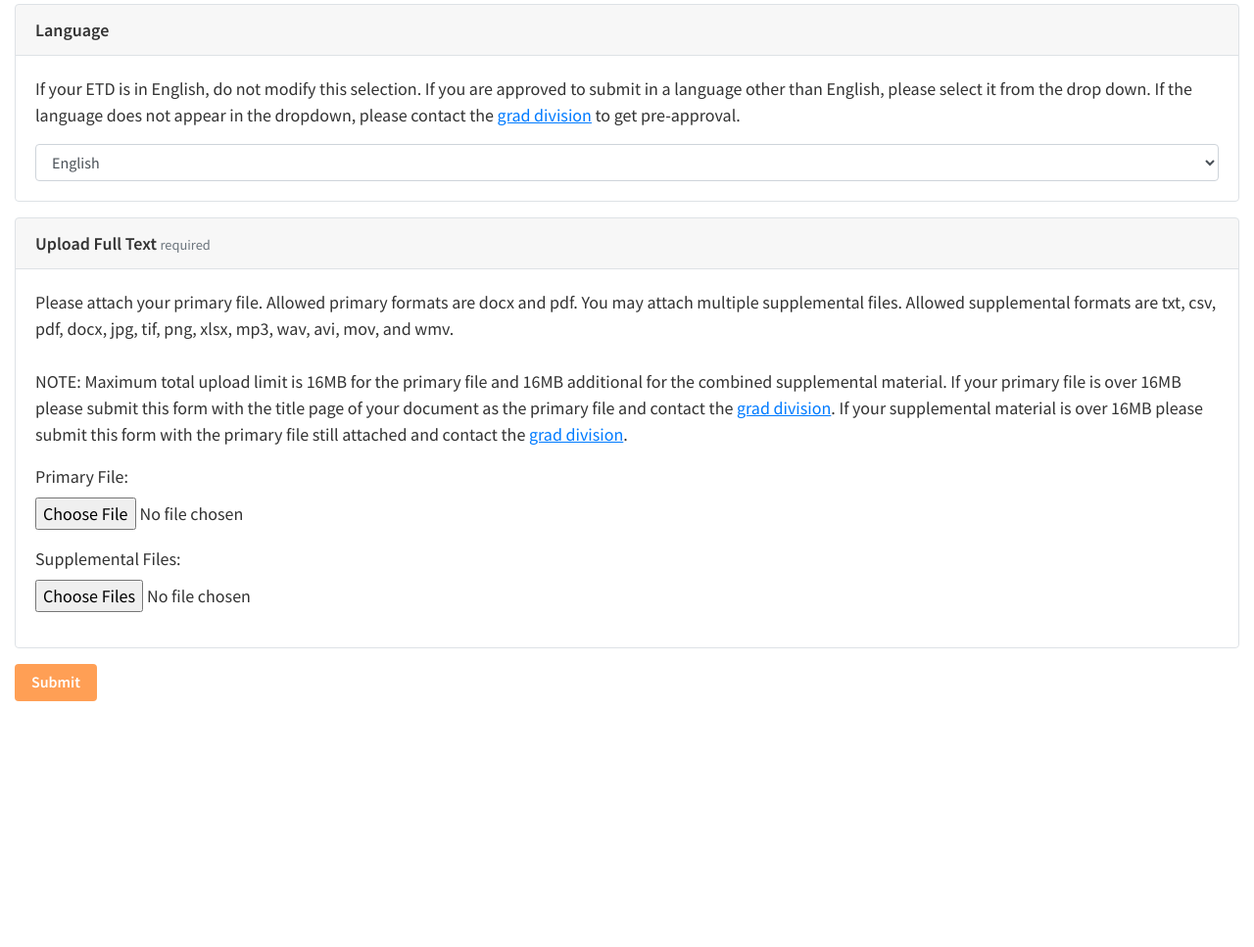
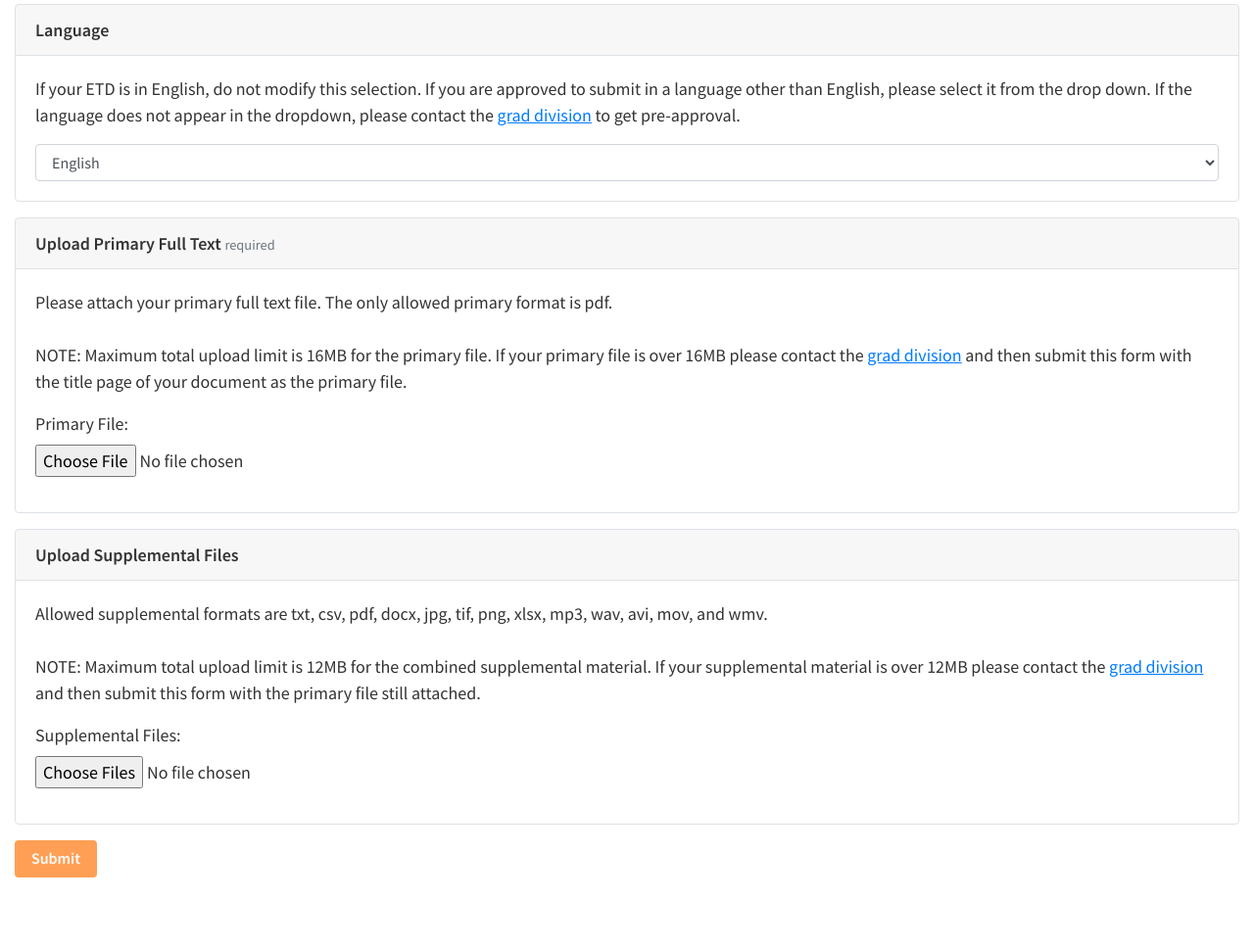
Before and after one commit to UMiamiLibraries/sword-deposit, a Flask app: template hello_app/templates/deposit_form.html in a window 1280 px wide. Shown: the part 3403-4370 px from the top of the page at 98% size. Before the commit the page ends 4119 px from the top, so only its background shows below. Run offline with Flask 2, Linux system fonts and the light colour scheme; the template is opened without the code that fills it, so the values that code supplies are empty; some libraries are stand-ins or nearby versions.

Commit message:
file size validation

```diff
--- a/hello_app/templates/deposit_form.html
+++ b/hello_app/templates/deposit_form.html
@@ -330,22 +330,32 @@
             </div>
         </div>
 
-        <!-- FILEs -->
+        <!-- PRIMARY FILEs -->
         <div class="card mb-3">
-            <div class="card-header">Upload Full Text <small class="text-muted">required</small></div>
+            <div class="card-header">Upload Primary Full Text <small class="text-muted">required</small></div>
             <div class="card-body">
                 <p class="card-text">
-                    Please attach your primary file. Allowed primary formats are docx and pdf. You may attach multiple supplemental files. Allowed supplemental formats are txt, csv, pdf, docx, jpg, tif, png, xlsx, mp3, wav, avi, mov, and wmv.<br><br>NOTE: Maximum total upload limit is 16MB for the primary file and 16MB additional for the combined supplemental material. If your primary file is over 16MB please submit this form with the title page of your document as the primary file and contact the <a href="mailto:grad.dissertation@miami.edu?cc=j.cohen4@miami.edu&Subject=ETD%20Large%20Files">grad division</a>. If your supplemental material is over 16MB please submit this form with the primary file still attached and contact the <a href="mailto:grad.dissertation@miami.edu?cc=j.cohen4@miami.edu&Subject=ETD%20Large%20Files">grad division</a>.
+                    Please attach your primary full text file. The only allowed primary format is pdf.<br><br>NOTE: Maximum total upload limit is 16MB for the primary file. If your primary file is over 16MB please contact the <a href="mailto:grad.dissertation@miami.edu?cc=j.cohen4@miami.edu&Subject=ETD%20Large%20Files">grad division</a> and then submit this form with the title page of your document as the primary file.
                 </p>
                 <div class="form-group">
                     <!--<label class="custom-file-label" for="file">Upload Full Text</label>-->
                     <label for="primaryfile">Primary File:</label>
                     <input type="file" name="primaryfile" class="form-control-file" id="primaryfile"
-                           accept=".pdf,application/pdf,
-                                   .doc,.docx,application/vnd.openxmlformats-officedocument.wordprocessingml.document,"
+                           accept=".pdf,application/pdf"
                            required>
-                    <div class="invalid-feedback">Your must include a primary file</div>
+                    <div class="invalid-feedback">You must include a primary file</div>
+                    <div class="invalid-feedback">Your primary file is over 16MB</div>
                 </div>
+            </div>
+        </div>
+
+        <!-- SUPPLEMENTAL FILEs -->
+        <div class="card mb-3">
+            <div class="card-header">Upload Supplemental Files <small class="text-muted"></small></div>
+            <div class="card-body">
+                <p class="card-text">
+                    Allowed supplemental formats are txt, csv, pdf, docx, jpg, tif, png, xlsx, mp3, wav, avi, mov, and wmv.<br><br>NOTE: Maximum total upload limit is 12MB for the combined supplemental material. If your supplemental material is over 12MB please contact the <a href="mailto:grad.dissertation@miami.edu?cc=j.cohen4@miami.edu&Subject=ETD%20Large%20Files">grad division</a> and then submit this form with the primary file still attached.
+                </p>
                 <div class="form-group">
                     <label for="supplementalfiles">Supplemental Files:</label>
                     <input type="file" name="supplementalfiles" class="form-control-file" id="supplementalfiles"
@@ -362,6 +372,7 @@
                            multiple>
                     <div class="supplemental-file-list" style ="margin-top: .5rem;"></div>
                     <div class="invalid-feedback">Your supplemental files include a duplicate of the primary file</div>
+                    <div class="invalid-feedback">The total size of your supplemental material is over 12 MB</div>
                 </div>
             </div>
         </div>
@@ -381,11 +392,24 @@
           c.push($("#supplementalfiles")[0].files[k].name);
           return c;
         },[]);
-        if (supplemental.length > 0 && $("#primaryfile")[0].files.length > 0)
+        let suppsize = Object.keys($("#supplementalfiles")[0].files).reduce((c,k) => {
+          c = c + $("#supplementalfiles")[0].files[k].size;
+          return c;
+        },0);
+        if (suppsize > 12000000) {
+          $("#supplementalfiles").next().next().next().addClass('d-block');
+          return false;
+        }
+        if ($("#primaryfile")[0].files[0].size > 16000000) {
+          $("#primaryfile").next().next().addClass('d-block');
+          return false;
+        }
+        if (supplemental.length > 0 && $("#primaryfile")[0].files.length > 0) {
           if (supplemental.indexOf($("#primaryfile")[0].files[0].name) != -1) {
             $("#supplementalfiles").next().next().addClass('d-block');
             return false;
           }
+        }
         return true;
       }
       //
@@ -422,11 +446,14 @@
           if (files.length > 1) $(this).next().html(files.join('<br/>'));
           else $(this).next().html('');
           $(this).next().next().removeClass('d-block');
+          $(this).next().next().next().removeClass('d-block');
           checkSupplemental();
         }));
         // on primary selection run the supplemental checker
         $("#primaryfile")[0].addEventListener('change', (function(e){
           $("#supplementalfiles").next().next().removeClass('d-block');
+          $("#supplementalfiles").next().next().next().removeClass('d-block');
+          $("#primaryfile").next().next().removeClass('d-block');
           checkSupplemental();
         }));
       }, false);
--- a/hello_app/templates/deposit_result.html
+++ b/hello_app/templates/deposit_result.html
@@ -2,9 +2,10 @@
 {% block content %}
 
 	<div class="jumbotron">
+		<div style="float:right"><a href="https://portal.scholarship.miami.edu/.auth/logout?post_logout_redirect_uri=https%3A%2F%2Fwww.library.miami.edu%2F"><button class="btn btn-default">Logout</button></a></input></div>
 		<h1 class="display-5">Congratulations! You have successfully submitted your {% if form.deposittype == "dissertation" %}Dissertation{% else %}Thesis{% endif %}.</h1>
 
-		<p>The Graduate School has been notified. You will be contacted within the next few days with any further action. If you have any questions or need to contact the graduate school please send an email to <a href="mailto:grad.dissertation@miami.edu?cc=j.cohen4@miami.edu&Subject=ETD%20Submission%20Question">grad.dissertation@miami.edu</a>
+		<p>The Graduate School has been notified. If you have any questions or need to contact the graduate school please send an email to <a href="mailto:grad.dissertation@miami.edu?cc=j.cohen4@miami.edu&Subject=ETD%20Submission%20Question">grad.dissertation@miami.edu</a>.<br><br>
 			For your reference, below is a summary of your deposit:</p>
 		<ul class="list-unstyled">
 			<li><strong>Title:</strong> {{ form.title }}</li>
@@ -46,6 +47,5 @@
 
 		</ul>
 	</div>
-	<div><a href="https://portal.scholarship.miami.edu/.auth/logout?post_logout_redirect_uri=https%3A%2F%2Fwww.library.miami.edu%2F"><button class="btn btn-default">Logout</button></a></input></div>
 
 {% endblock %}
--- a/hello_app/views.py
+++ b/hello_app/views.py
@@ -12,7 +12,7 @@ import xml.etree.ElementTree as etree
 from flask import Flask, render_template, request, send_file, session
 
 # import application variables
-from .config_staging import config
+from .config_local_docker import config
 from .parameters import formdata
 
 app.secret_key = config.get('secret_key')
```
